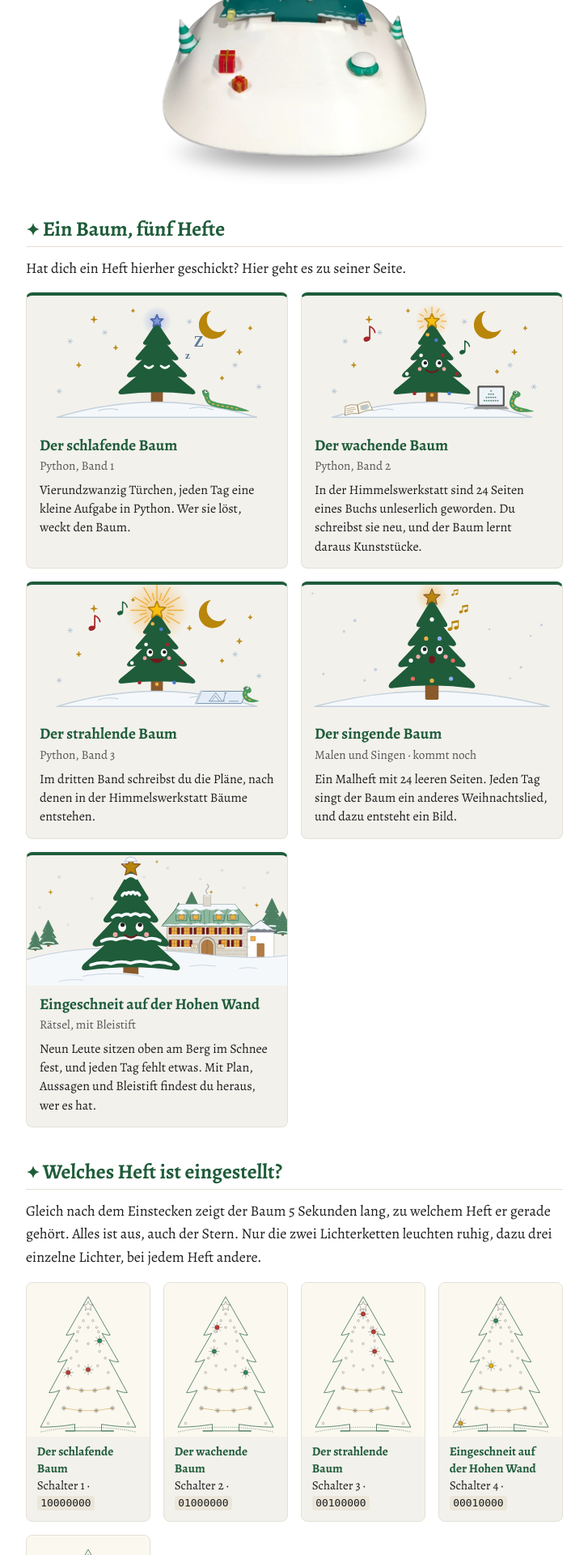
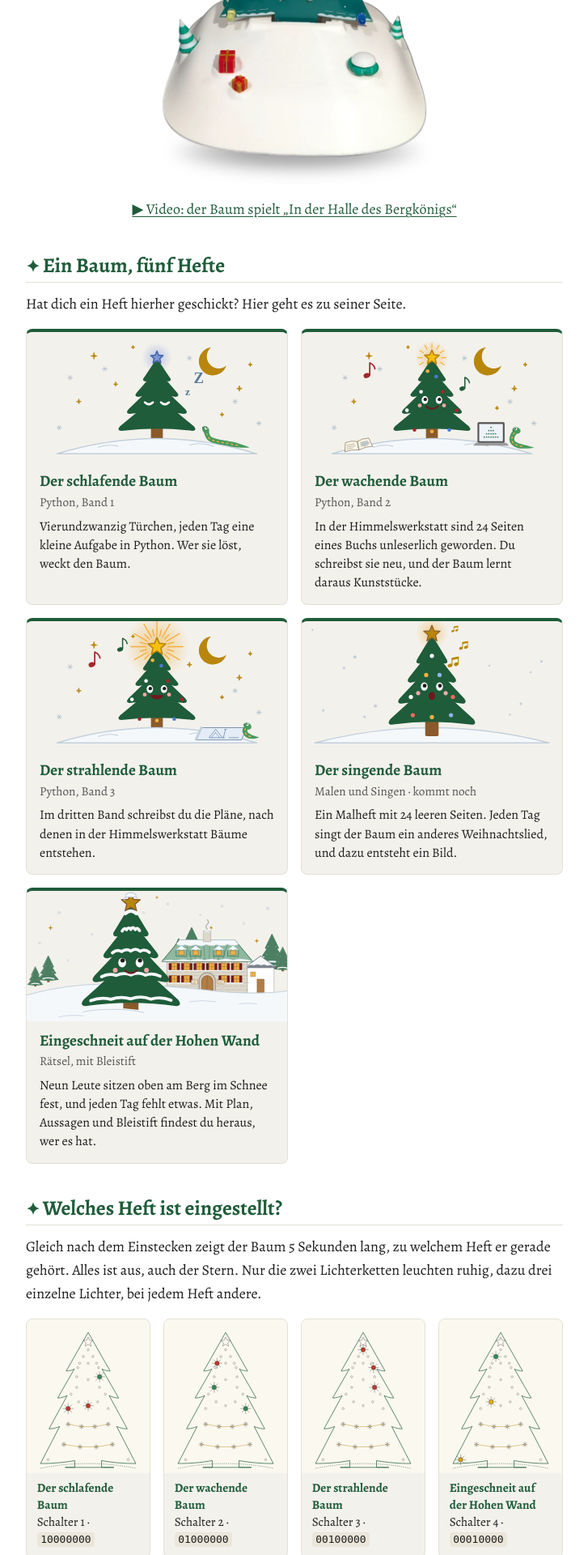
Before and after one commit to tgd1975/pytree-adventskalender, a Jekyll site: the page built from index.md, in a window 1280 px wide. Shown: the part 589-2509 px from the top of the page at 81% size, without its empty margins (276-1003 px from the left). Built offline with Jekyll 4.4.1, drawn with Linux system fonts in a browser that asks for light colours; our own code applies the rules of GitHub Pages for plain Markdown files.

Commit message:
Pages: link to the video of the tree playing the Mountain King, under the photo
Co-Authored-By: Claude Opus 5.5 <noreply@anthropic.com>

```diff
--- a/assets/seite.css
+++ b/assets/seite.css
@@ -215,6 +215,7 @@ body {
 .bild img { display: block; width: 100%; height: auto; border-radius: .75rem; }
 /* das Foto vom echten Baum: freigestellt und durchsichtig, liegt auf dem Grund des Bereichs, hell wie dunkel */
 .foto { display: block; width: min(100%, 22rem); height: auto; margin: 1.5rem auto .5rem; }
+.video { text-align: center; margin: 0 0 1.5rem; }
 
 main { padding-top: 1rem; padding-bottom: 3rem; }
 h1, h2, h3 { color: var(--tanne); line-height: 1.2; font-weight: 700; }
--- a/index.md
+++ b/index.md
@@ -7,6 +7,8 @@ ein Adventskalender für sich: 24 Tage, jeden Tag ein Code. Den stellst du hinte
 Für jedes neue Heft bleibt es derselbe Baum.
 
 <img class="foto" src="assets/foto/baum.webp" alt="Der Baum aus Leiterplatten steht in seinem weißen Schneehügel, davor zwei Geschenke und kleine Tannen. Alle Lichter sind aus, nur der Stern an der Spitze leuchtet blau." width="733" height="1000">
+
+<p class="video"><a href="https://www.youtube.com/shorts/s0iBclSiKpc">▶ Video: der Baum spielt „In der Halle des Bergkönigs“</a></p>
 
 ## Ein Baum, fünf Hefte
 
```
Also changed, not shown: README.md.
